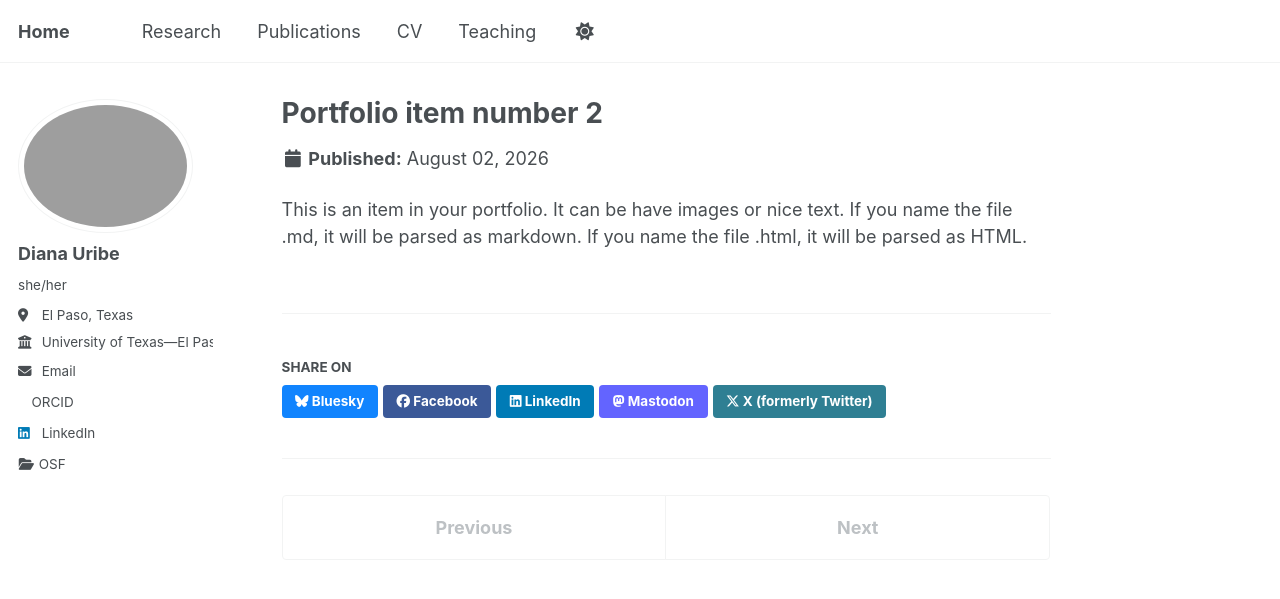
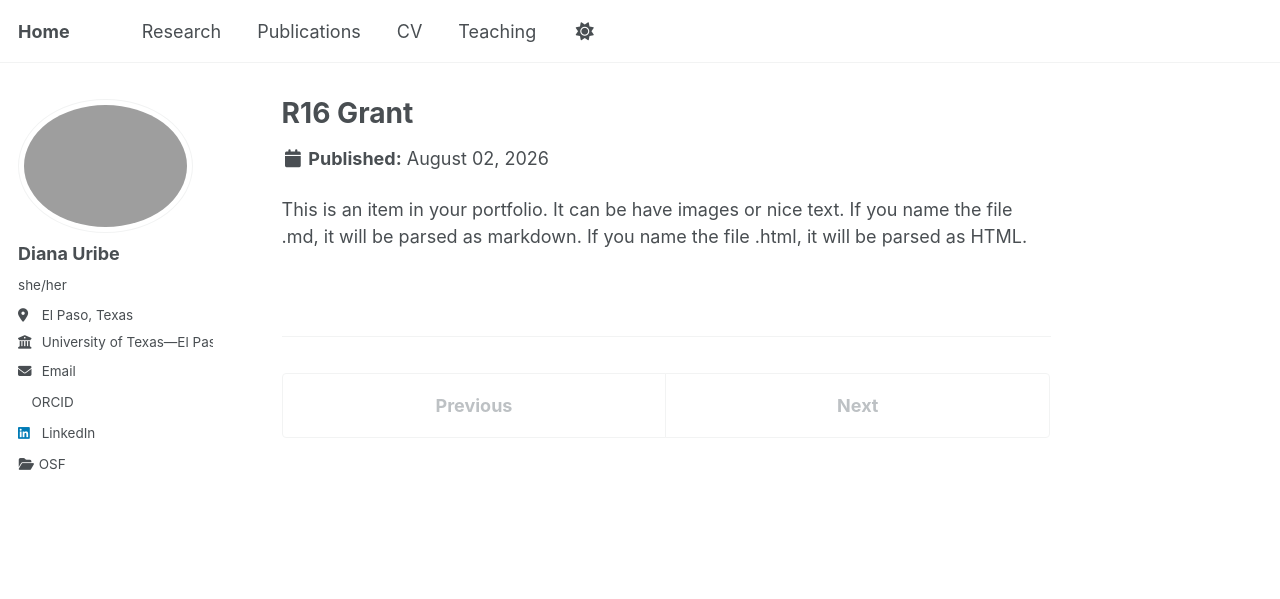
Before and after one commit to UribeDiana/uribediana.github.io, a Jekyll site: the page built from _portfolio/grant.md, in a window 1280 px wide. Shown: the top 599 px of the page. Built offline with Jekyll 4.4.1, drawn with Linux system fonts in a browser that asks for light colours; a style sheet for code colours, icons or effects is not loaded.

Commit message:
Update and rename portfolio-2.html to grant.md

```diff
--- a/_portfolio/portfolio-2.html
+++ b/_portfolio/grant.md
@@ -1,7 +1,8 @@
 ---
-title: "Portfolio item number 2"
-excerpt: "Short description of portfolio item number 2 <br/><img src='/images/500x300.png'>"
+title: "R16 Grant"
+excerpt: "r16 <br/><img src='/images/500x300.png'>"
 collection: portfolio
+share: false
 ---
 
 This is an item in your portfolio. It can be have images or nice text. If you name the file .md, it will be parsed as markdown. If you name the file .html, it will be parsed as HTML.
```
